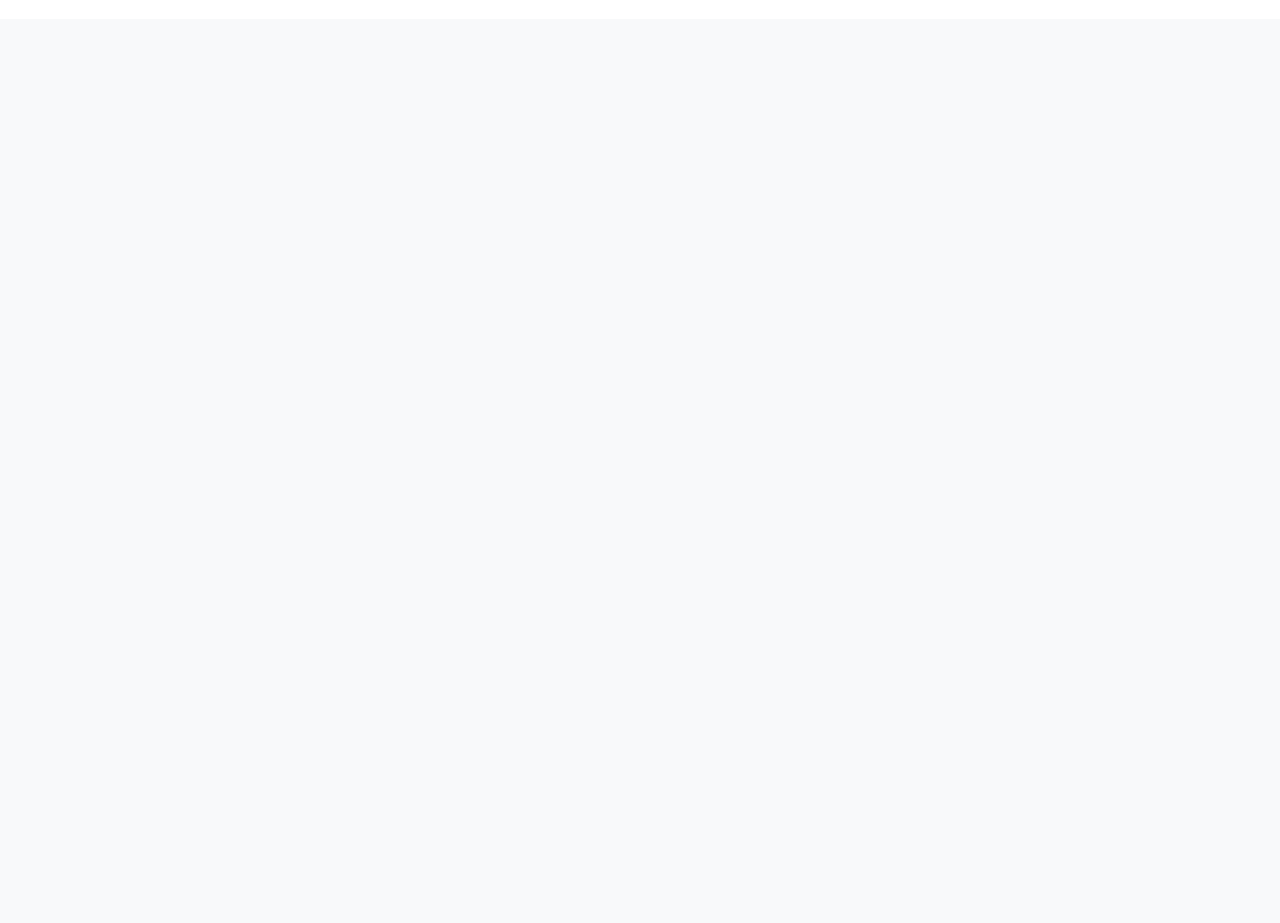
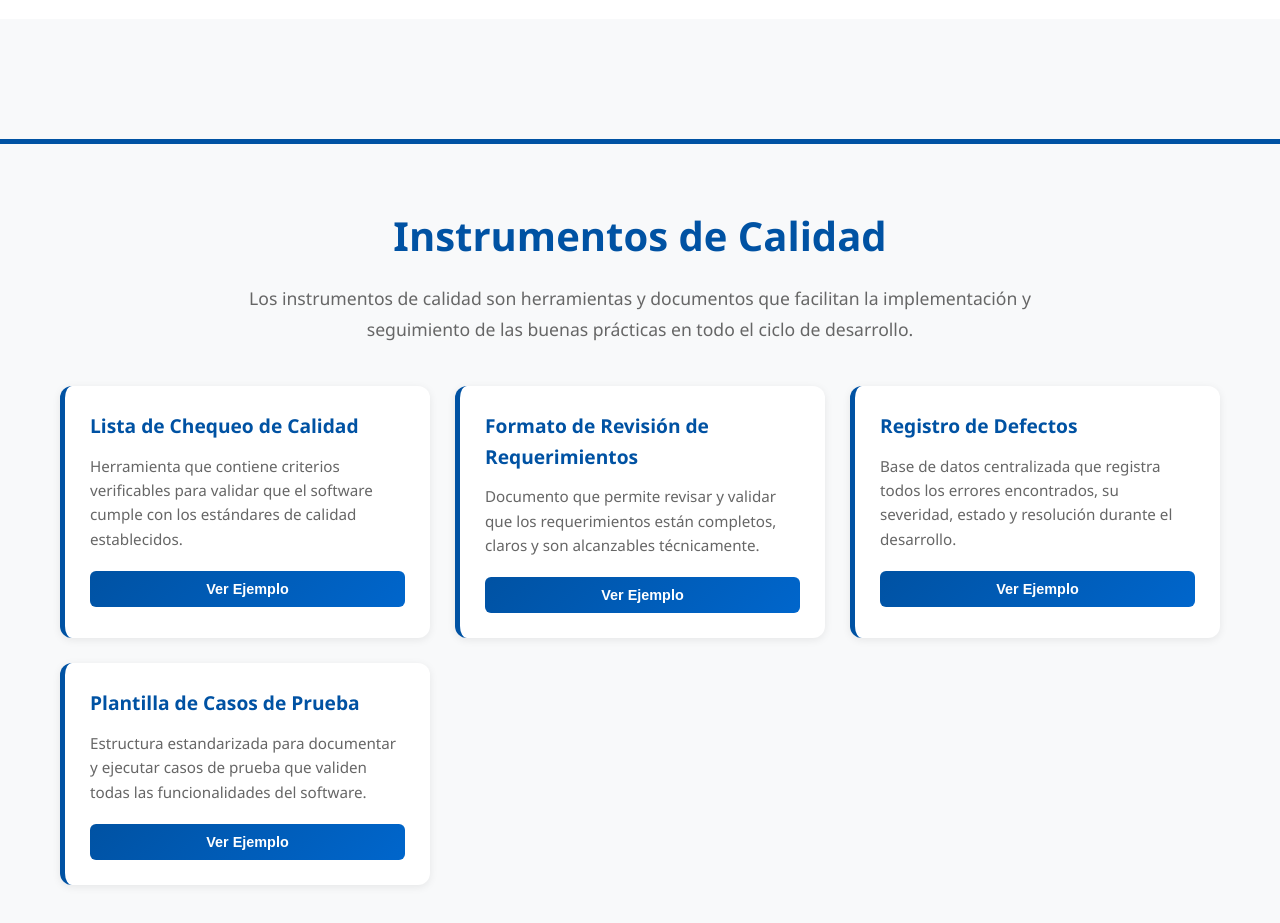
Before and after one commit to Rafael0896/instrumentos-calidad-software, a React (Vite) app: page / in a window 1280 px wide. Shown: the part 1120-2043 px from the top of the page. Before the commit the page ends 1199 px from the top, so only its background shows below. Built offline with nearby package versions, Linux system fonts and the light colour scheme.

Commit message:
Added Instruments.jsx component and updated App.jsx and index.css

```diff
--- a/src/App.jsx
+++ b/src/App.jsx
@@ -1,6 +1,7 @@
 import React, { useState } from 'react';
 import Header from './components/Header';
 import Practices from './components/Practices';
+import Instruments from './components/Instruments';
 
 // Componente principal de la aplicación
 export default function App() {
@@ -11,7 +12,10 @@ export default function App() {
                 <section id="practices">
                     <Practices/>
                 </section>
+                <section id="instruments">
+                    <Instruments/>
+                </section>
             </main>
         </div>
-);
+    );
 }
--- /dev/null
+++ b/src/components/Instruments.jsx
@@ -0,0 +1,105 @@
+import React, { useState } from 'react';
+
+function InstrumentsComponent() {
+    const [selectedInstrument, setSelectedInstrument] = useState(null);
+
+    const instruments = [
+        {
+            id: 1,
+            name: 'Lista de Chequeo de Calidad',
+            description:
+                'Herramienta que contiene criterios verificables para validar que el software cumple con los estándares de calidad establecidos.',
+            example: [
+                '✓ Código revisado y aprobado',
+                '✓ Pruebas unitarias ejecutadas (cobertura > 80%)',
+                '✓ Documentación actualizada',
+                '✓ Sin errores críticos detectados',
+                '✓ Performance validado',
+                '✓ Accesibilidad verificada',
+            ],
+        },
+        {
+            id: 2,
+            name: 'Formato de Revisión de Requerimientos',
+            description:
+                'Documento que permite revisar y validar que los requerimientos están completos, claros y son alcanzables técnicamente.',
+            example: [
+                'ID Requerimiento: REQ-001',
+                'Descripción: Autenticación de usuario',
+                'Prioridad: Alta',
+                'Estado: Aprobado',
+                'Criterios de Aceptación: ✓',
+                'Riesgos: Bajo',
+            ],
+        },
+        {
+            id: 3,
+            name: 'Registro de Defectos',
+            description:
+                'Base de datos centralizada que registra todos los errores encontrados, su severidad, estado y resolución durante el desarrollo.',
+            example: [
+                'ID: BUG-045',
+                'Título: Error en validación de email',
+                'Severidad: Media',
+                'Estado: En Revisión',
+                'Asignado a: Juan García',
+                'Fecha: 2024-11-06',
+            ],
+        },
+        {
+            id: 4,
+            name: 'Plantilla de Casos de Prueba',
+            description:
+                'Estructura estandarizada para documentar y ejecutar casos de prueba que validen todas las funcionalidades del software.',
+            example: [
+                'Caso: TC-012',
+                'Módulo: Autenticación',
+                'Entrada: Usuario: admin, Contraseña: 123456',
+                'Resultado Esperado: Acceso concedido',
+                'Resultado Real: Acceso concedido',
+                'Estado: APROBADO',
+            ],
+        },
+    ];
+
+    return (
+        <section className="instruments">
+            <div className="container">
+                <h2>Instrumentos de Calidad</h2>
+                <p className="section-description">
+                    Los instrumentos de calidad son herramientas y documentos que facilitan la
+                    implementación y seguimiento de las buenas prácticas en todo el ciclo de desarrollo.
+                </p>
+                <div className="instruments-grid">
+                    {instruments.map((instrument) => (
+                        <div key={instrument.id} className="instrument-card">
+                            <h3>{instrument.name}</h3>
+                            <p>{instrument.description}</p>
+                            <button
+                                className="btn-example"
+                                onClick={() => setSelectedInstrument(
+                                    selectedInstrument?.id === instrument.id ? null : instrument
+                                )}
+                            >
+                                {selectedInstrument?.id === instrument.id
+                                    ? 'Ocultar Ejemplo'
+                                    : 'Ver Ejemplo'}
+                            </button>
+                            {selectedInstrument?.id === instrument.id && (
+                                <div className="instrument-example">
+                                    <h4>Ejemplo:</h4>
+                                    <ul>
+                                        {instrument.example.map((line, idx) => (
+                                            <li key={idx}>{line}</li>
+                                        ))}
+                                    </ul>
+                                </div>
+                            )}
+                        </div>
+                    ))}
+                </div>
+            </div>
+        </section>
+    );
+}
+export default InstrumentsComponent;
--- a/src/index.css
+++ b/src/index.css
@@ -242,3 +242,122 @@ section h2 {
         font-size: 1.8rem;
     }
 }
+
+/* ============================================
+   INSTRUMENTS.CSS - Instrumentos
+   ============================================ */
+
+.instruments {
+    background-color: #f8f9fa;
+    border-top: 5px solid #0052a3;
+}
+
+.instruments-grid {
+    display: grid;
+    grid-template-columns: repeat(auto-fit, minmax(300px, 1fr));
+    gap: 25px;
+}
+
+.instrument-card {
+    background: white;
+    border-radius: 12px;
+    padding: 25px;
+    box-shadow: 0 2px 8px rgba(0, 0, 0, 0.08);
+    transition: all 0.3s ease;
+    border-left: 5px solid #0052a3;
+}
+
+.instrument-card:hover {
+    box-shadow: 0 8px 20px rgba(0, 82, 163, 0.15);
+    transform: translateX(5px);
+}
+
+.instrument-card h3 {
+    font-size: 1.2rem;
+    color: #0052a3;
+    margin-bottom: 12px;
+    font-weight: 600;
+}
+
+.instrument-card p {
+    color: #666;
+    font-size: 0.95rem;
+    margin-bottom: 20px;
+    line-height: 1.6;
+}
+
+.btn-example {
+    background: linear-gradient(135deg, #0052a3 0%, #0066cc 100%);
+    color: white;
+    border: none;
+    padding: 10px 20px;
+    border-radius: 6px;
+    cursor: pointer;
+    font-size: 0.9rem;
+    font-weight: 600;
+    transition: all 0.3s ease;
+    width: 100%;
+}
+
+.btn-example:hover {
+    transform: scale(1.02);
+    box-shadow: 0 4px 12px rgba(0, 82, 163, 0.3);
+}
+
+.btn-example:active {
+    transform: scale(0.98);
+}
+
+.instrument-example {
+    margin-top: 20px;
+    padding-top: 20px;
+    border-top: 2px solid #f0f7ff;
+    background: #f0f7ff;
+    padding: 15px;
+    border-radius: 8px;
+    animation: slideDown 0.3s ease;
+}
+
+@keyframes slideDown {
+    from {
+        opacity: 0;
+        max-height: 0;
+    }
+    to {
+        opacity: 1;
+        max-height: 500px;
+    }
+}
+
+.instrument-example h4 {
+    color: #0052a3;
+    margin-bottom: 10px;
+    font-size: 0.95rem;
+}
+
+.instrument-example ul {
+    list-style: none;
+    padding-left: 0;
+}
+
+.instrument-example li {
+    color: #555;
+    padding: 6px 0;
+    padding-left: 20px;
+    position: relative;
+    font-size: 0.9rem;
+}
+
+.instrument-example li:before {
+    content: '→';
+    position: absolute;
+    left: 0;
+    color: #0052a3;
+    font-weight: bold;
+}
+
+@media (max-width: 768px) {
+    .instruments-grid {
+        grid-template-columns: 1fr;
+    }
+}
```
